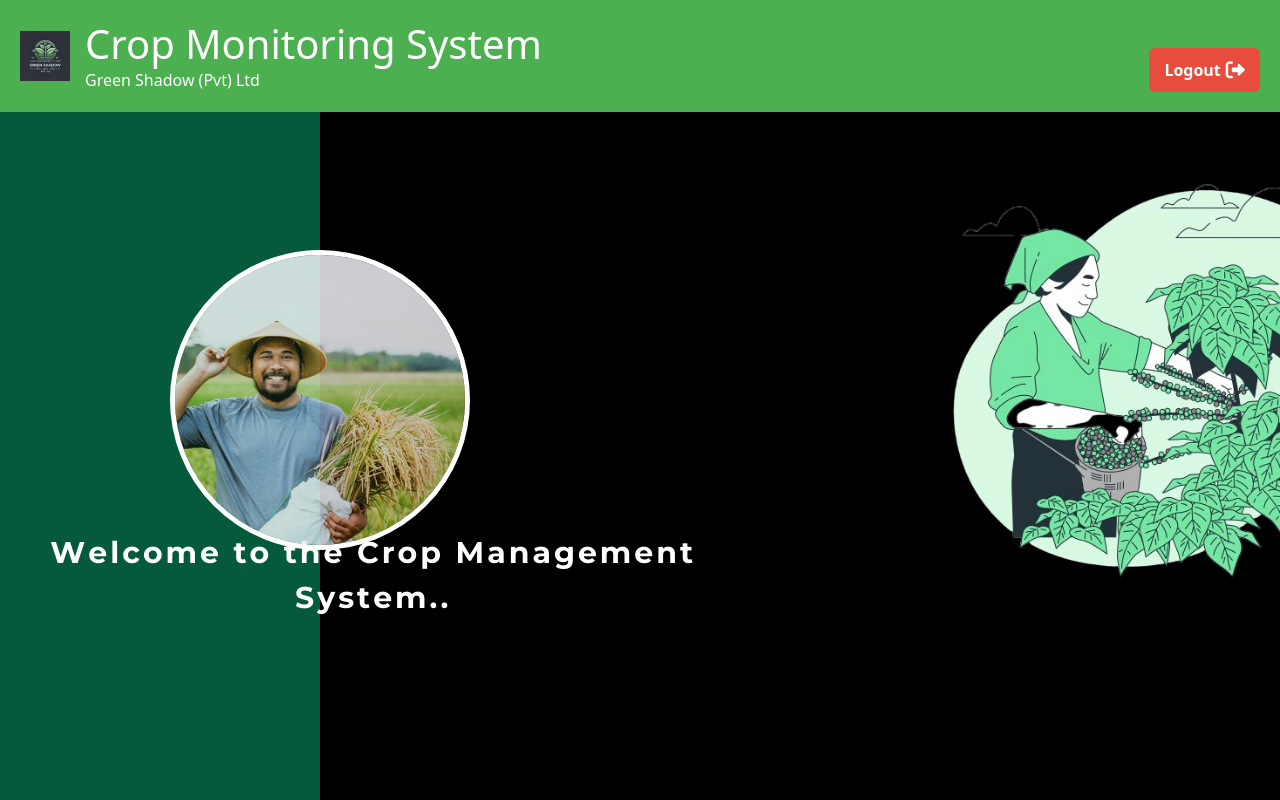
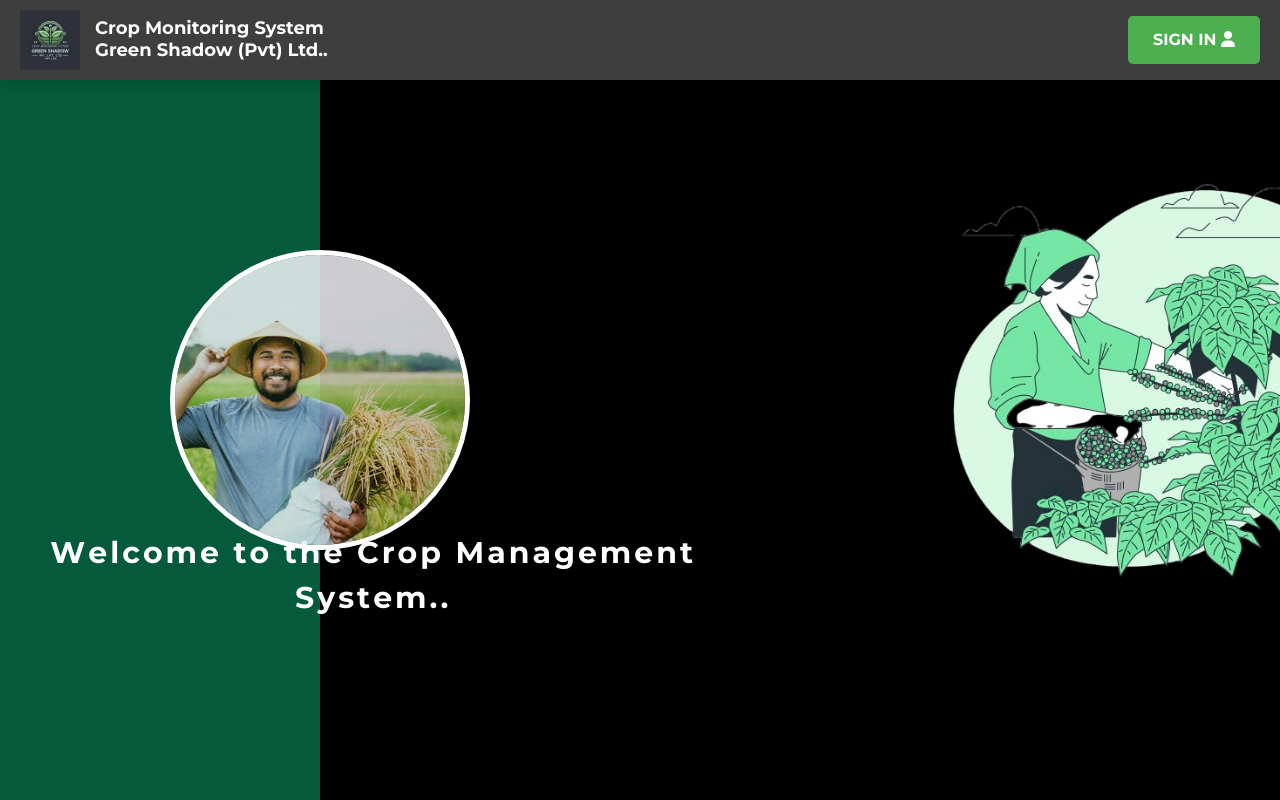
Before and after one commit to Thisura2001/Crop-monitoring-system-frontend, a plain HTML site: page index.html in a window 1280 px wide. Drawn offline with nearby package versions, Linux system fonts and the light colour scheme; some packages are replaced by stand-ins of ours; a script that the page names is missing.

Commit message:
remove top container

```diff
--- a/Css/Field.css
+++ b/Css/Field.css
@@ -9,7 +9,7 @@
 
 /* Field Form Card Styling */
 #fieldFormCard {
-    top: 50px;
+    top: 10px;
     width: 100%;
     max-width: 800px;
     background: #fff;
@@ -19,7 +19,8 @@
     margin: 0 auto;
 }
 #addFieldBtn{
-    top: 100px;
+    margin-top: 100px;
+    z-index: 100;
 }
 
 /* Header Styling */
--- a/Css/crop.css
+++ b/Css/crop.css
@@ -6,14 +6,14 @@
 
 /* Crop Form Card Styling */
 #cropFormCard {
-    top: 50px;
+    top: 10px;
     max-width: 800px; /* Limit the width of the card */
     margin: auto; /* Center the card horizontally */
     border-radius: 15px; /* Rounded corners */
     box-shadow: 0 4px 12px rgba(0, 0, 0, 0.3); /* Add shadow */
 }
 #addCropBtn{
-    top: 100px;
+    top: 10px;
     position: relative;
 }
 /* Card Header Styling */
--- a/Css/equipment.css
+++ b/Css/equipment.css
@@ -8,7 +8,8 @@
     background-color: #f8f9fa;
     margin-left: 240px;
     padding: 120px 20px 20px;
-    z-index: 1;
+    position: relative;
+    z-index: -0.5;
 }
 
 /* Styles for the form card */
@@ -20,6 +21,7 @@
     border-radius: 10px;
     display: none;
     position: relative;
+
 }
 
 /* Card header with close button */
--- a/Css/monitoring.css
+++ b/Css/monitoring.css
@@ -6,7 +6,7 @@
     justify-content: center;
     min-height: 100vh;
     background-color: #f8f9fa;
-    z-index: -2;
+    z-index: -0.5;
 }
 
 /* Styles for the form card */
@@ -16,8 +16,7 @@
     margin: 0 auto;
     box-shadow: 0 4px 12px rgba(0, 0, 0, 0.3);
     border-radius: 10px;
-    display: none;
-    position: relative;
+    display: block; /* Changed from display: none; to display: block; */
 }
 
 /* Card header with close button */
@@ -38,7 +37,7 @@
 
 /* Add Log button styling */
 #addLogBtn {
-    margin-top: 50px;
+    margin-top: 150px;
     padding: 10px 20px;
     font-size: 14px;
 }
--- a/Css/navbar.css
+++ b/Css/navbar.css
@@ -1,55 +1,55 @@
 /* Top Container Styling */
-.top-container {
-    display: flex;
-    justify-content: space-between;
-    align-items: center;
-    background-color: #4CAF50; /* Green background */
-    color: white;
-    padding: 20px;
-    position: fixed;
-    top: 0;
-    left: 0;
-    width: 100%;
-    z-index:4;
-}
+/*.top-container {*/
+/*    display: flex;*/
+/*    justify-content: space-between;*/
+/*    align-items: center;*/
+/*    background-color: #4CAF50; !* Green background *!*/
+/*    color: white;*/
+/*    padding: 20px;*/
+/*    position: fixed;*/
+/*    top: 0;*/
+/*    left: 0;*/
+/*    width: 100%;*/
+/*    z-index:-2;*/
+/*}*/
 
-/* Logo and Title Styling */
-.logo-and-title {
-    display: flex;
-    align-items: center;
-}
+/*!* Logo and Title Styling *!*/
+/*.logo-and-title {*/
+/*    display: flex;*/
+/*    align-items: center;*/
+/*}*/
 
-.logo {
-    width: 50px; /* Adjust logo size as needed */
-    height: auto;
-    margin-right: 15px;
-}
+/*.logo {*/
+/*    width: 50px; !* Adjust logo size as needed *!*/
+/*    height: auto;*/
+/*    margin-right: 15px;*/
+/*}*/
 
-.title-text h1, .title-text p {
-    margin: 0;
-}
+/*.title-text h1, .title-text p {*/
+/*    margin: 0;*/
+/*}*/
 
-/* Logout Button Styling */
-.logout-button {
-    background-color: #e74c3c; /* Red color for logout button */
-    color: white;
-    border: none;
-    padding: 10px;
-    border-radius: 5px;
-    font-size: 16px;
-    cursor: pointer;
-    display: flex;
-    align-items: center;
-    gap: 5px;
-}
+/*!* Logout Button Styling *!*/
+/*.logout-button {*/
+/*    background-color: #e74c3c; !* Red color for logout button *!*/
+/*    color: white;*/
+/*    border: none;*/
+/*    padding: 10px;*/
+/*    border-radius: 5px;*/
+/*    font-size: 16px;*/
+/*    cursor: pointer;*/
+/*    display: flex;*/
+/*    align-items: center;*/
+/*    gap: 5px;*/
+/*}*/
 
-.logout-button:hover {
-    background-color: #c0392b; /* Darken button on hover */
-}
+/*.logout-button:hover {*/
+/*    background-color: #c0392b; !* Darken button on hover *!*/
+/*}*/
 
-.logout-button i {
-    font-size: 1.2em;
-}
+/*.logout-button i {*/
+/*    font-size: 1.2em;*/
+/*}*/
 
 /* Sidebar Navigation */
 .nav {
--- a/Css/style.css
+++ b/Css/style.css
@@ -34,7 +34,7 @@ header {
     padding: 10px 20px;
     background-color: rgb(62, 62, 62);
     box-shadow: 0 4px 10px rgba(0, 0, 0, 0.1);
-    z-index: 1;
+    z-index: 100;
 }
 
 /* Logo styling */
--- a/Css/vehicle.css
+++ b/Css/vehicle.css
@@ -6,7 +6,7 @@
     justify-content: center;
     min-height: 100vh;
     background-color: #f8f9fa;
-    z-index: -2;
+    z-index: -0.5;
 }
 
 /* Styles for the form card */
@@ -37,7 +37,7 @@
 }
 
 #addVehicleBtn {
-    margin-top: 50px;
+    margin-top: 150px;
     margin-left: 10px!important;
     padding: 10px 20px;
     display: inline-block;
--- a/index.html
+++ b/index.html
@@ -122,19 +122,19 @@
         </div>
     </div>
 </section>
-<!-- Top Container for Header -->
-<div class="top-container">
-    <div class="logo-and-title">
-        <img src="assests/logo.webp" alt="Logo" class="logo"> <!-- Add your logo path -->
-        <div class="title-text">
-            <h1>Crop Monitoring System</h1>
-            <p>Green Shadow (Pvt) Ltd</p>
-        </div>
-    </div>
-    <button class="logout-button" id="btnLogOut">
-        Logout <i class="fa-solid fa-right-from-bracket"></i>
-    </button>
-</div>
+<!--&lt;!&ndash; Top Container for Header &ndash;&gt;-->
+<!--<div class="top-container">-->
+<!--    <div class="logo-and-title">-->
+<!--        <img src="assests/logo.webp" alt="Logo" class="logo"> &lt;!&ndash; Add your logo path &ndash;&gt;-->
+<!--        <div class="title-text">-->
+<!--            <h1>Crop Monitoring System</h1>-->
+<!--            <p>Green Shadow (Pvt) Ltd</p>-->
+<!--        </div>-->
+<!--    </div>-->
+<!--    <button class="logout-button" id="btnLogOut">-->
+<!--        Logout <i class="fa-solid fa-right-from-bracket"></i>-->
+<!--    </button>-->
+<!--</div>-->
 
 <!-- Left Sidebar Navigation -->
 <ul class="nav" id="navBar">
```
